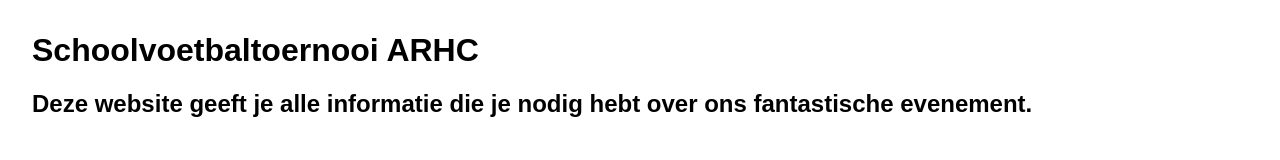
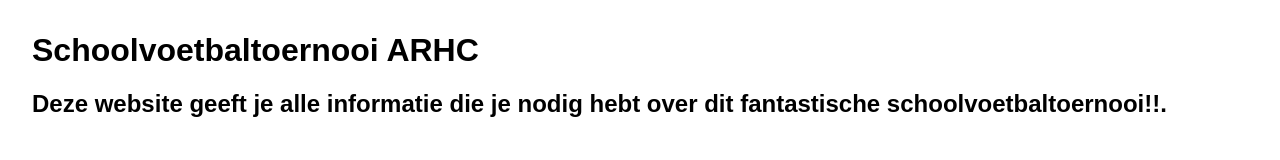
Before and after one commit to benksmit/Schoolvoetbal_website, a plain HTML site: page index.html in a window 1280 px wide. Drawn offline with Linux system fonts and the light colour scheme.

Commit message:
WebLab Save 02-11-2026 09:09:10 (UTC+01:00)

```diff
--- a/index.html
+++ b/index.html
@@ -8,7 +8,7 @@
 </head>
 <body>
   <h1>Schoolvoetbaltoernooi ARHC</h1>
-   <h2>Deze website geeft je alle informatie die je nodig hebt over ons fantastische evenement.</h2>
+   <h2>Deze website geeft je alle informatie die je nodig hebt over dit fantastische schoolvoetbaltoernooi!!.</h2>
   <script src="script.js"></script>
 </body>
 </html>
```
Also changed, not shown: 1 other file.
